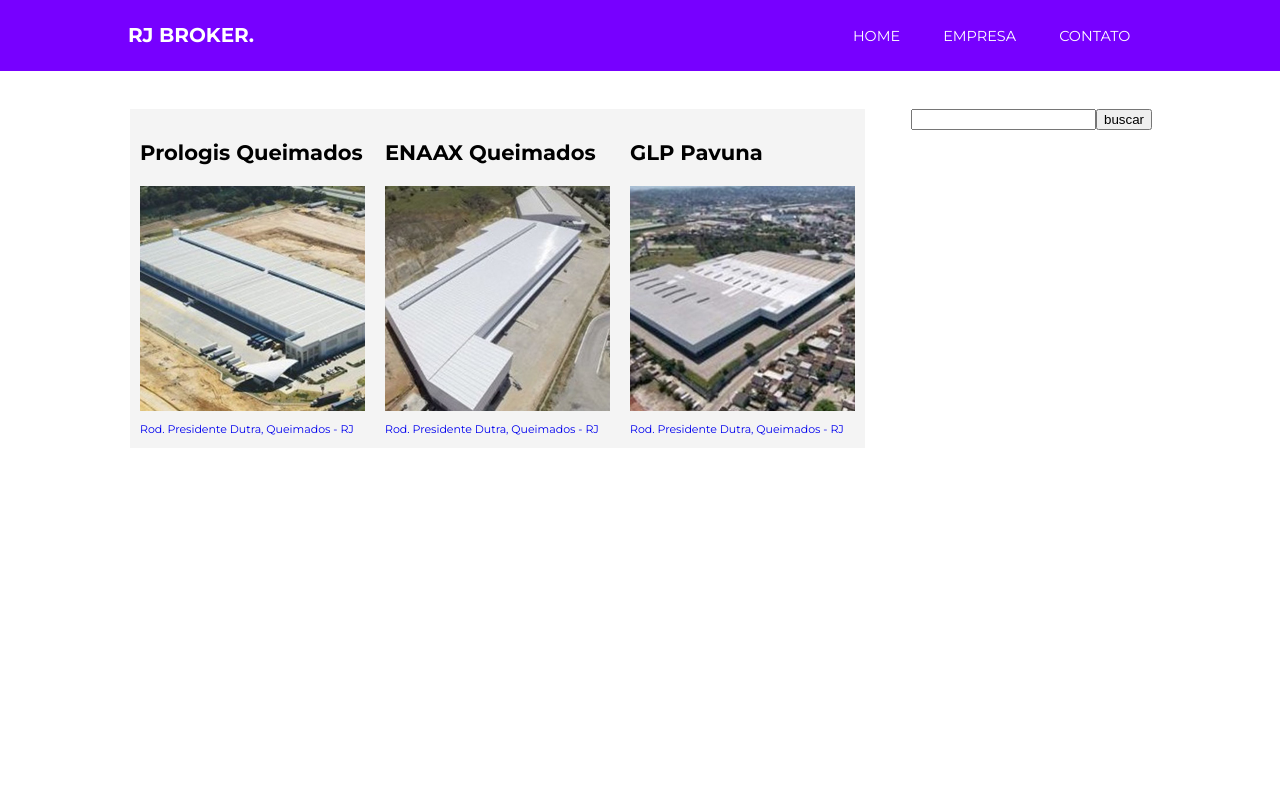
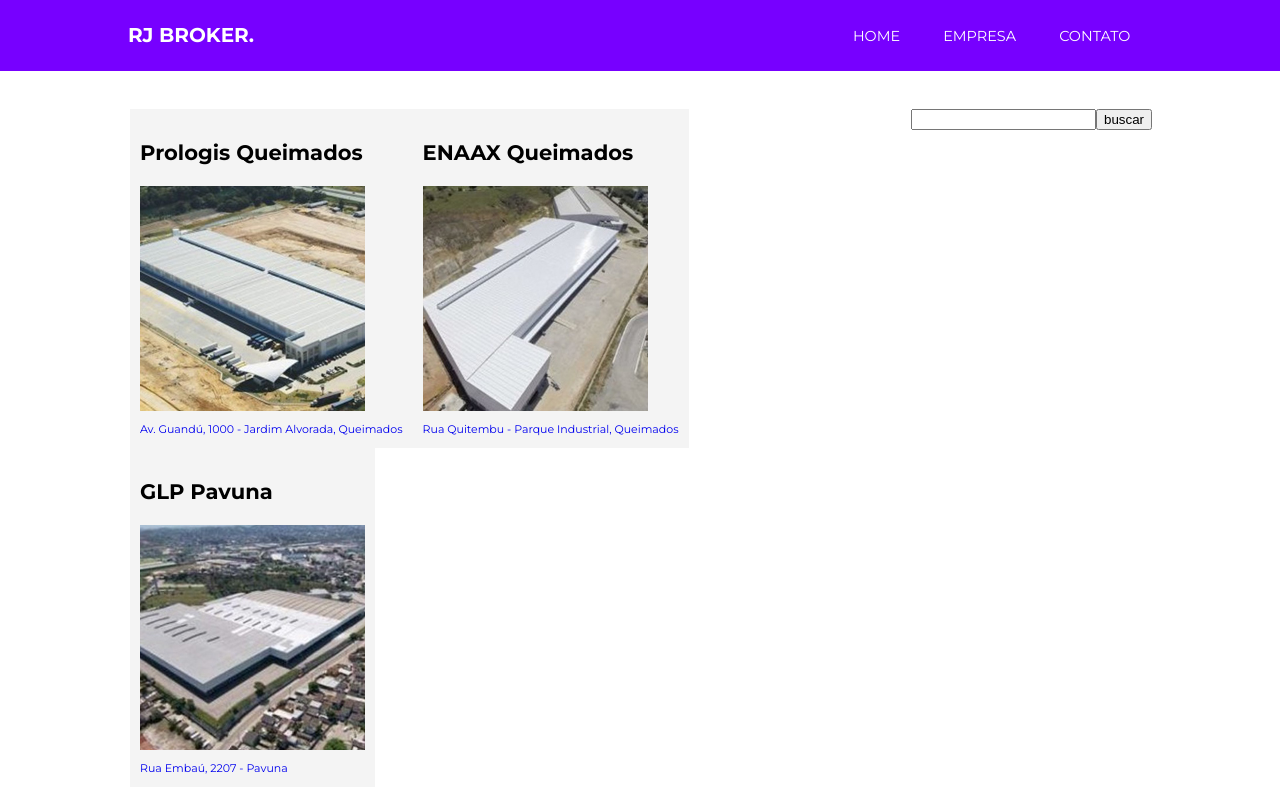
Before and after one commit to Leofariasrj25/rj-broker, an Angular app: page / in a window 1280 px wide. Shown: the top 812 px of the page. Built offline with nearby package versions, Linux system fonts and the light colour scheme.

Commit message:
Correção do endereço das propiedades na exibição de lista de imovéis

```diff
--- a/src/app/components/item-lista-propiedades/item-lista-propiedades.component.html
+++ b/src/app/components/item-lista-propiedades/item-lista-propiedades.component.html
@@ -1,17 +1,5 @@
 <div class="item-lista">
     <h3>{{ imovel.name }}</h3>
     <img src="{{ imovel.thumb }}"><br>
-    <a [routerLink]="['imoveis/', imovel.name]">Rod. Presidente Dutra, Queimados - RJ</a>
+    <a [routerLink]="['imoveis/', imovel.name]">{{ imovel.address.address }}</a>
 </div>
-
-<!-- <div class="item-lista">
-        <h3>ENAAX Queimados</h3>
-        <img src="assets/img/thumbs/thumb_enaax-queimados"><br>
-        <a routerLink="imoveis/{{ imovel.name }}"></a>
-</div>
-
- <div class="item-lista">
-        <h3>{{ imovel.name }}</h3>
-         <img src="{{ imovel.thumb }}"><br>
-         <a routerLink="imoveis/{{ imovel.name }}">{{ imovel.address.address }}</a>
-</div> -->
```
